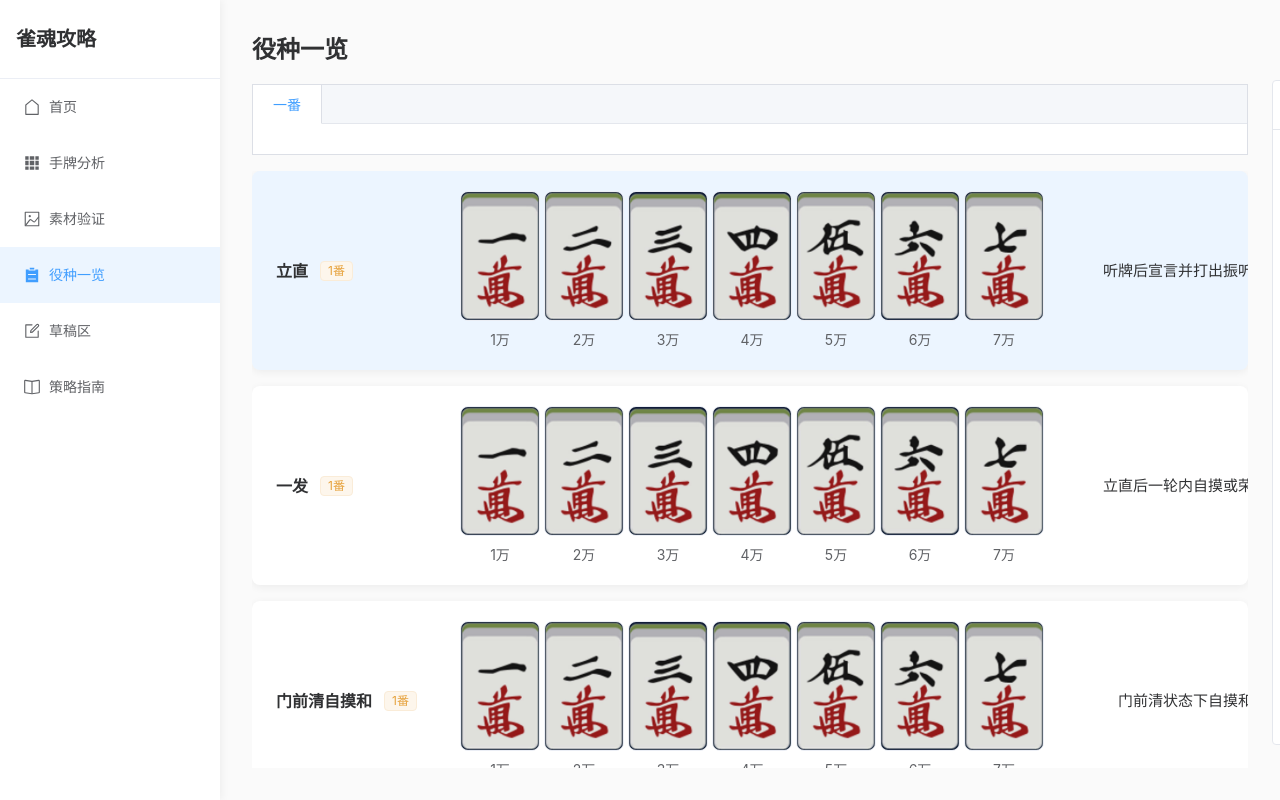
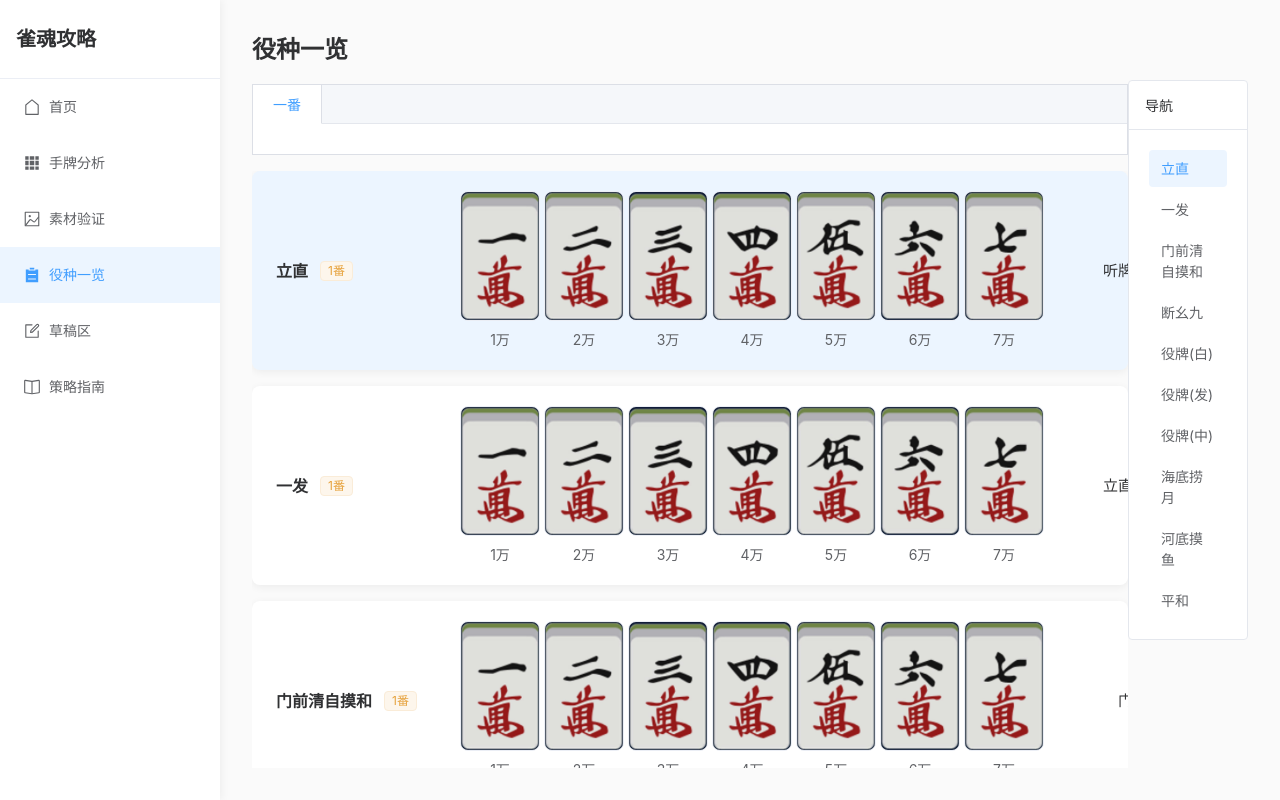
Before and after one commit to ThymeD/learnMajSoul, a Vue app: page /yaku in a window 1280 px wide. Built offline with nearby package versions, Linux system fonts and the light colour scheme.

Commit message:
优化布局使用flex，导航固定宽度靠右

```diff
--- a/src/views/YakuView.vue
+++ b/src/views/YakuView.vue
@@ -100,8 +100,7 @@ const scrollToYaku = (id: string) => {
 
 <template>
   <div class="yaku-page">
-    <el-row :gutter="24">
-      <el-col :span="23" class="main-col">
+    <div class="main-col">
       <div class="sticky-header">
         <h2>役种一览</h2>
         <el-tabs type="border-card" class="yaku-tabs">
@@ -132,8 +131,8 @@ const scrollToYaku = (id: string) => {
           <div class="yaku-desc">{{ yaku.desc }}</div>
         </div>
       </div>
-      </el-col>
-      <el-col :span="1">
+    </div>
+    <div class="nav-area">
       <el-affix :offset="80">
         <el-card class="nav-card" shadow="never">
           <template #header>
@@ -152,8 +151,7 @@ const scrollToYaku = (id: string) => {
           </div>
         </el-card>
       </el-affix>
-      </el-col>
-    </el-row>
+    </div>
   </div>
 </template>
 
@@ -164,9 +162,15 @@ const scrollToYaku = (id: string) => {
 }
 
 .main-col {
+  flex: 1;
   display: flex;
   flex-direction: column;
-  height: 100%;
+  min-width: 0;
+}
+
+.nav-area {
+  width: 120px;
+  flex-shrink: 0;
 }
 
 .yaku-page h2 {
@@ -246,10 +250,7 @@ const scrollToYaku = (id: string) => {
 }
 
 .nav-card {
-  position: sticky;
-  top: 80px;
-  width: 100px;
-  margin-left: auto;
+  width: 120px;
 }
 
 .nav-card :deep(.el-card__header) {
```
Lines whose indentation alone changed are shown as unchanged.
